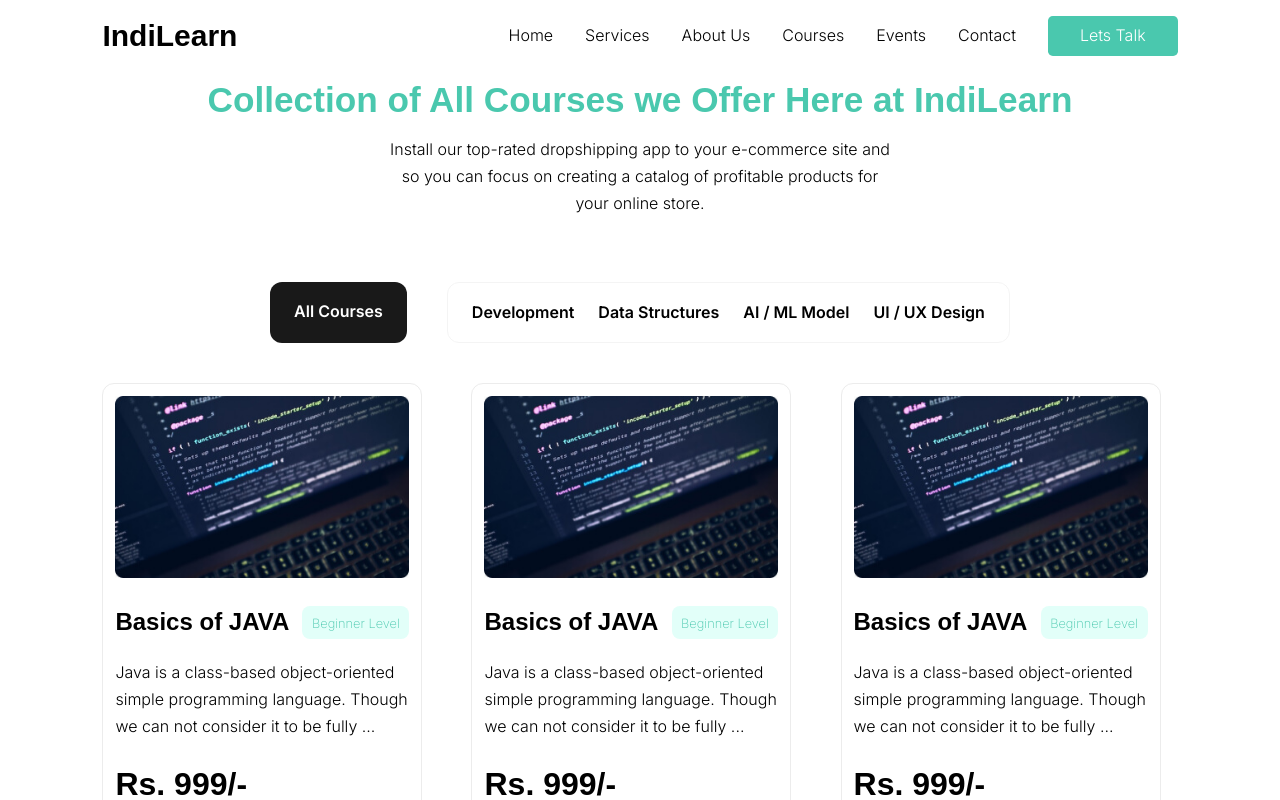
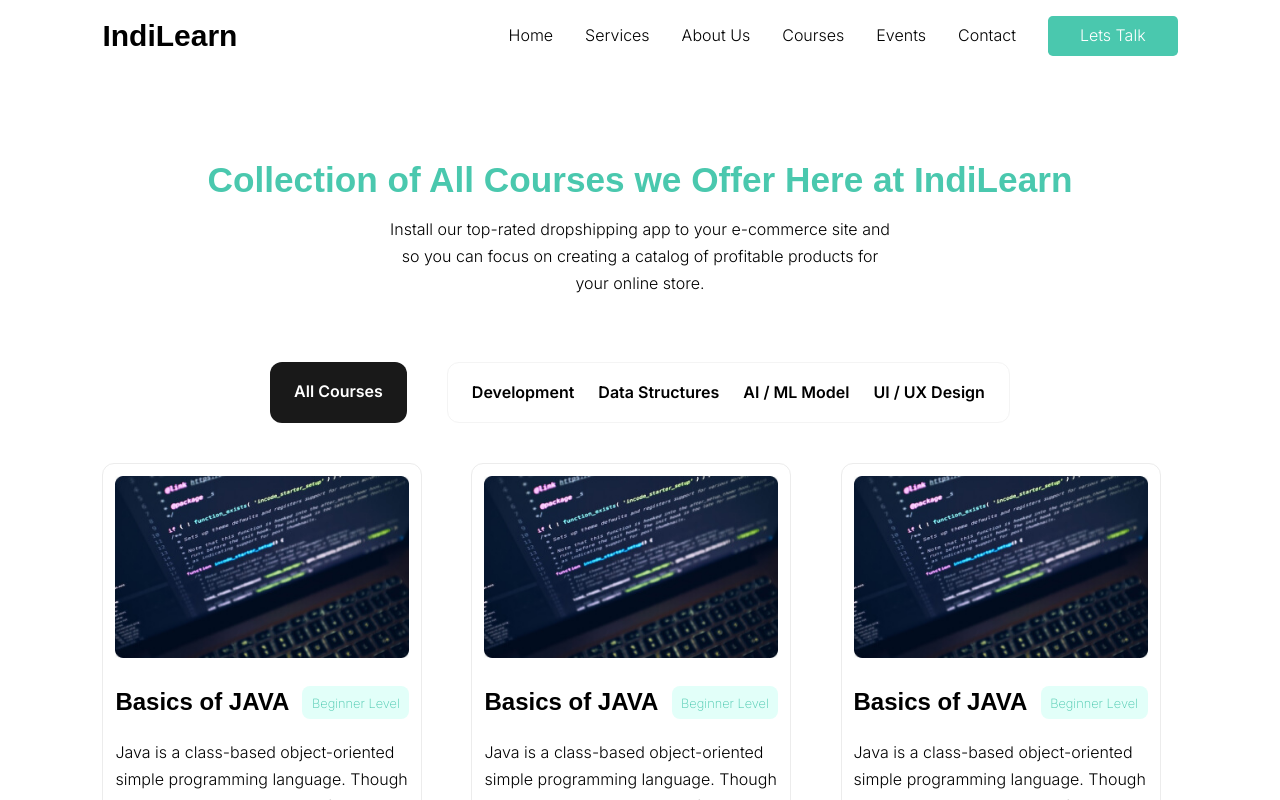
Before and after one commit to Ayuxh-Pratap/indilearn, a Next.js app: page /courses in a window 1280 px wide. Shown: the top 800 px of the page. Built offline with nearby package versions, Linux system fonts and the light colour scheme.

Commit message:
v2 nav layout fix

```diff
--- a/components/AllCourses.jsx
+++ b/components/AllCourses.jsx
@@ -152,12 +152,12 @@
 
 
     return (
-        <section id='coursetop' className='container text-center py-20'>
+        <section id='coursetop' className='container text-center pt-40'>
             <div className='mb-16'>
                 <h3 className='mb-4 primary'>Collection of All Courses we Offer Here at IndiLearn</h3>
                 <p className='lg:w-[40vw] center text-black'>Install our top-rated dropshipping app to your e-commerce site and so you can focus on creating a catalog of profitable products for your online store.</p>
             </div>
-            <div className='w-max sticky top-6 mx-auto flex gap-10 z-10 mb-10'>
+            <div className='w-max mx-auto flex gap-10 z-10 mb-10'>
                 <a href="" className='text-white font-semibold p-4 rounded-xl px-6 bg-black/90'><p>All Courses</p></a>
                 <div className='lg:flex hidden items-center p-4 rounded-xl px-6 gap-6 border bg-white/90'>
                     <a href="" className='text-black font-semibold'><p>Development</p></a>
--- a/components/EventGrid.jsx
+++ b/components/EventGrid.jsx
@@ -63,7 +63,7 @@
 
 
     return (
-        <section id='eventtop' className='container text-center'>
+        <section id='eventtop' className='container pt-40 text-center'>
             <div className='mb-16'>
                 <h3 className='mb-4 primary'>A Glimpse of Events Done By Our Team</h3>
                 <p className='lg:w-[40vw] center text-black'>Install our top-rated dropshipping app to your e-commerce site and so you can focus on creating a catalog of profitable products for your online store.</p>
```
